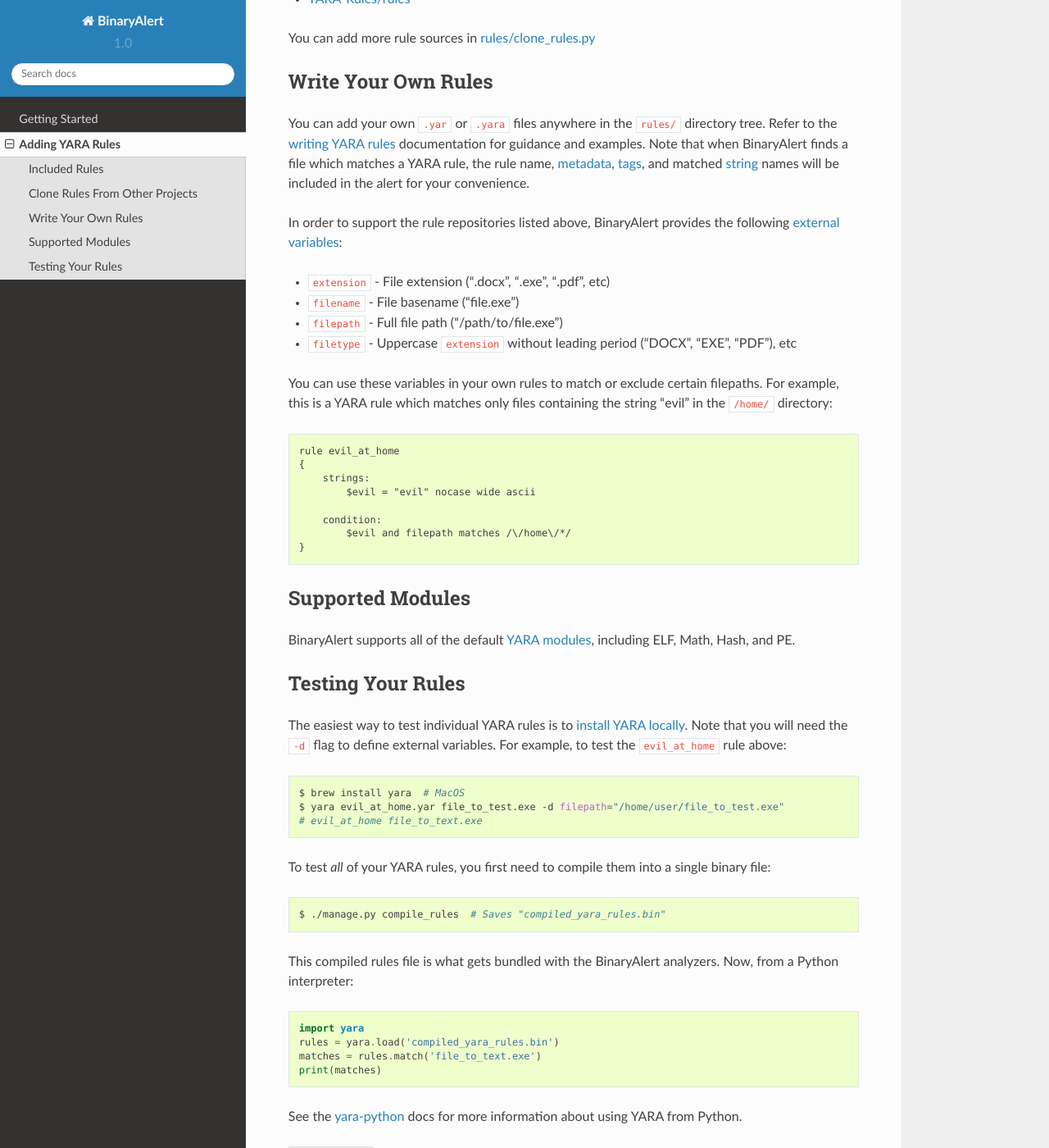
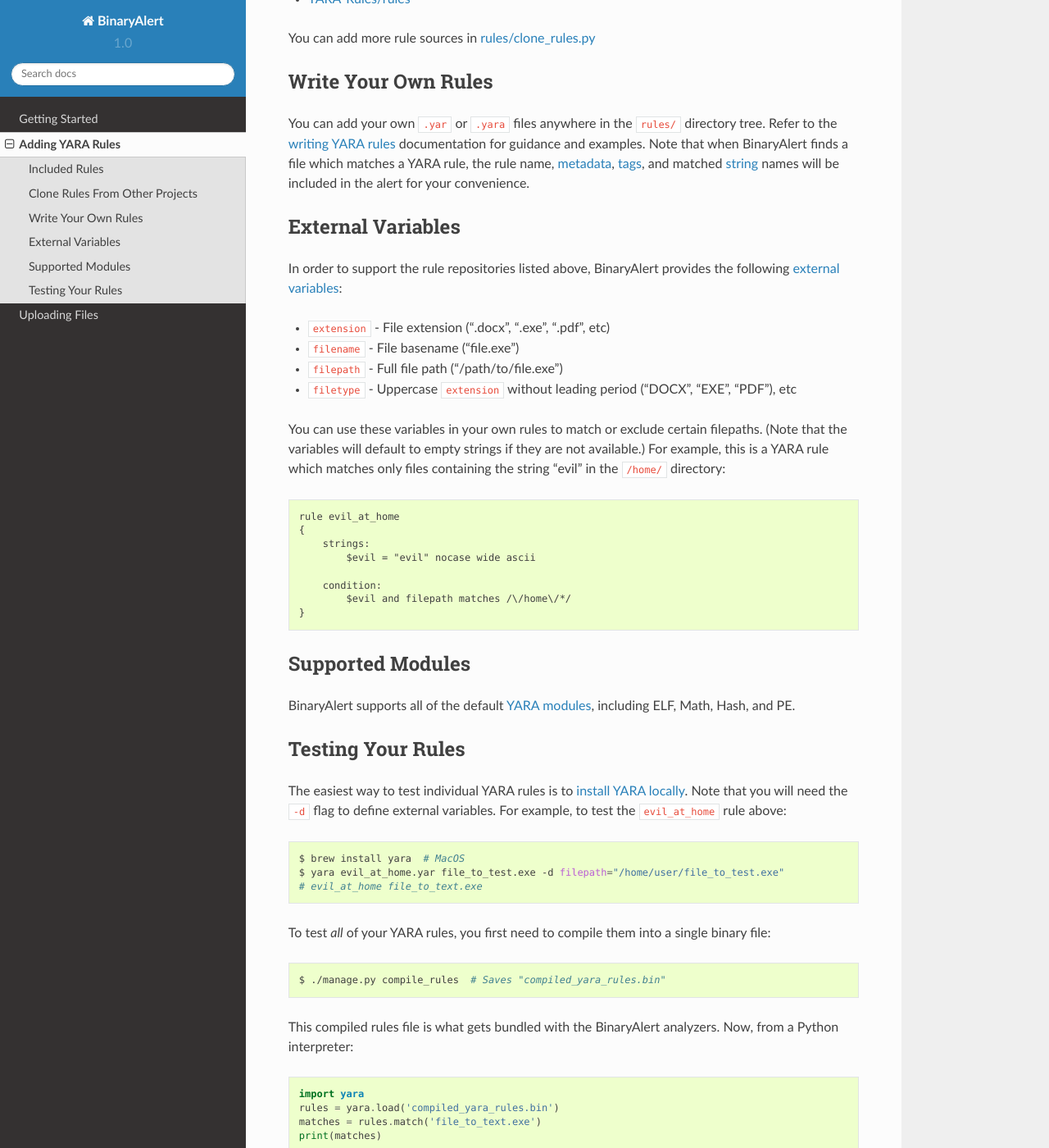
Before and after one commit to airbnb/binaryalert, a Sphinx documentation site: the page built from docs/source/adding-yara-rules.rst, in a window 1280 px wide and 1400 px high, scrolled down 664 px. Shown: the whole window at 82% size. Built offline with Sphinx 7.4.7 and the Read the Docs theme 2.0.0, drawn with Linux system fonts in a browser that asks for light colours.

Commit message:
Add documentation about uploading files

```diff
--- a/docs/source/adding-yara-rules.rst
+++ b/docs/source/adding-yara-rules.rst
@@ -28,6 +28,11 @@
 --------------------
 You can add your own ``.yar`` or ``.yara`` files anywhere in the ``rules/`` directory tree. Refer to the `writing YARA rules <http://yara.readthedocs.io/en/latest/writingrules.html>`_ documentation for guidance and examples. Note that when BinaryAlert finds a file which matches a YARA rule, the rule name, `metadata <http://yara.readthedocs.io/en/latest/writingrules.html#metadata>`_, `tags <http://yara.readthedocs.io/en/latest/writingrules.html#rule-tags>`_, and matched `string <http://yara.readthedocs.io/en/latest/writingrules.html#strings>`_ names will be included in the alert for your convenience.
 
+
+.. _external-variables:
+
+External Variables
+------------------
 In order to support the rule repositories listed above, BinaryAlert provides the following `external variables <http://yara.readthedocs.io/en/latest/writingrules.html#external-variables>`_:
 
 * ``extension`` - File extension (".docx", ".exe", ".pdf", etc)
@@ -35,7 +40,7 @@
 * ``filepath`` - Full file path ("/path/to/file.exe")
 * ``filetype`` - Uppercase ``extension`` without leading period ("DOCX", "EXE", "PDF"), etc
 
-You can use these variables in your own rules to match or exclude certain filepaths. For example, this is a YARA rule which matches only files containing the string "evil" in the ``/home/`` directory:
+You can use these variables in your own rules to match or exclude certain filepaths. (Note that the variables will default to empty strings if they are not available.) For example, this is a YARA rule which matches only files containing the string "evil" in the ``/home/`` directory:
 
 .. code-block:: none
 
--- a/docs/source/index.rst
+++ b/docs/source/index.rst
@@ -3,6 +3,7 @@
 
 .. image:: ../images/logo.png
   :align: center
+  :scale: 75%
   :alt: BinaryAlert
 
 
@@ -28,13 +29,14 @@
 * `GitHub Repo <https://github.com/airbnb/binaryalert>`_
 * `Blog Post <https://medium.com/airbnb-engineering/binaryalert-real-time-serverless-malware-detection-ca44370c1b90>`_
 * `Slack <https://binaryalert.herokuapp.com/>`_
-* `Twitter <https://twitter.com/binaryalert_io>`_ (unofficial)
+* `Twitter <https://twitter.com/binaryalert_io>`_
 
 
 Table of Contents
 =================
 .. toctree::
-   :maxdepth: 2
+   :maxdepth: 3
 
    getting-started
    adding-yara-rules
+   uploading-files
```
Also changed, not shown: docs/source/uploading-files.rst (added, +82 -0 lines).
